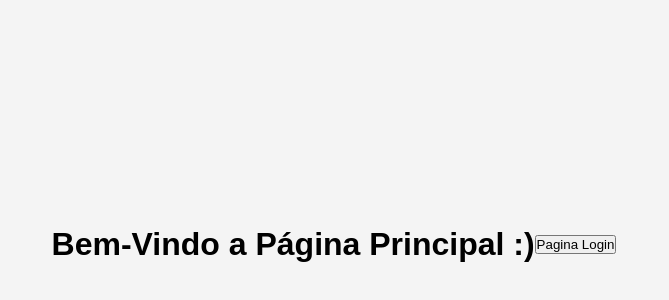
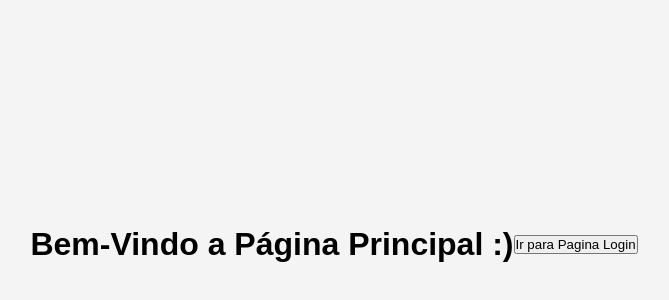
Before and after one commit to Jujuzix/projeto-FrontEnd-PTAC, a Next.js app: page / in a window 1280 px wide. Shown: the part 156-456 px from the top of the page, without its empty margins (306-975 px from the left). Built offline with nearby package versions, Linux system fonts and the light colour scheme.

Commit message:
Adicionando Componentes

```diff
--- /dev/null
+++ b/src/app/components/Botao.tsx
@@ -0,0 +1,11 @@
+type botaoProp = {
+    titulo: string,
+    botao: () => void
+}
+
+const Botao: React.FC<botaoProp> = ({titulo, botao}) => {
+       return( <button onClick={botao}>{titulo} </button>
+    );
+}
+
+export default Botao;
--- a/src/app/page.tsx
+++ b/src/app/page.tsx
@@ -2,6 +2,7 @@
 import { useState } from "react";
 import { useRouter } from "next/navigation";
 import styles from "./styles/page.module.css"; // ajuste o caminho conforme necessário
+import Botao from "./components/botao";
 
 export default function Home() {
   const [user, setUser] = useState(true);
@@ -12,7 +13,7 @@ export default function Home() {
       <div className={styles.page}>
         <h1>Bem-Vindo a Página Principal :)</h1>
         <br/>
-        <button onClick={() => route.push('/paginaLogin')}>Pagina Login</button>
+        <Botao titulo="Ir para Pagina Login" botao={() => route.push('/paginaLogin')}/>
       </div>
     );
   }
--- a/src/app/styles/login.module.css
+++ b/src/app/styles/login.module.css
@@ -5,6 +5,7 @@
     display: flex;
     justify-content: center;
     align-items: center;
+
     height: 100vh;
     margin: 0;
 }
```
Also changed, not shown: src/app/components/Header.tsx (deleted).
